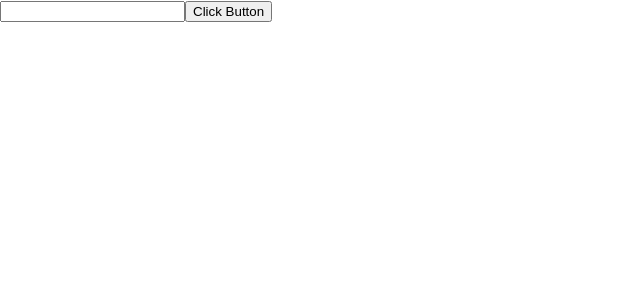
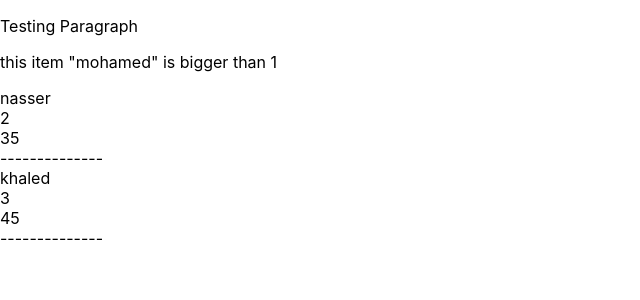
Before and after one commit to mharidy/React, a React (Create React App) app in the folder react-app/: page / in a window 1280 px wide. Shown: the top 300 px of the page, without its empty margins (0-640 px from the left). Built offline with nearby package versions, Linux system fonts and the light colour scheme.

Commit message:
React-1 - Using Ecma 6 if-Condition

```diff
--- a/react-app/src/App.js
+++ b/react-app/src/App.js
@@ -6,32 +6,19 @@ import Item from "./components/Items"
 
 class App extends Component {
   state = {
-    name: ""
-  }
+    items: [
+      { name: "mohamed", id: "1", age: 25 },
+      { name: "nasser", id: "2", age: 35 },
+      { name: "khaled", id: "3", age: 45 },
+    ]
 
-  //Function to handle text change
-  handelInputChange = (e) => {
-    this.setState({
-      name: e.target.value
-    })
-  }
-
-  //Function to handle Form submit
-  handleSubmitForm = (e) => {
-    e.preventDefault();
-    { console.log(this.state.name) }
   }
 
   // Render the Components
   render() {
     return (
       <div className="App">
-        <form onSubmit={this.handleSubmitForm}>
-          <input type="text" onChange={this.handelInputChange} />
-          <button> Click Button</button>
-        </form>
-        {this.state.name}
-
+        <Item items={this.state.items} />
 
       </div>
     );
--- a/react-app/src/components/Items.js
+++ b/react-app/src/components/Items.js
@@ -8,8 +8,11 @@ class Item extends React.Component {
     render() {
         let { items } = this.props;
         let singleItems = items.map(item => {
-            return (
+
+            //Ecma 6 if Condition
+            return item.id > 1 ? (
                 //<div key={Math.random()}> in case i don't have id in each object
+
                 <div key={item.id}>
                     <div>{item.name}</div>
                     <div>{item.id}</div>
@@ -17,7 +20,8 @@ class Item extends React.Component {
                     <div>--------------</div>
 
                 </div>
-            )
+
+            ) : <p key={Math.random()}>this item "{item.name}" is bigger than 1</p>
         })
         return (
             <div>
```
